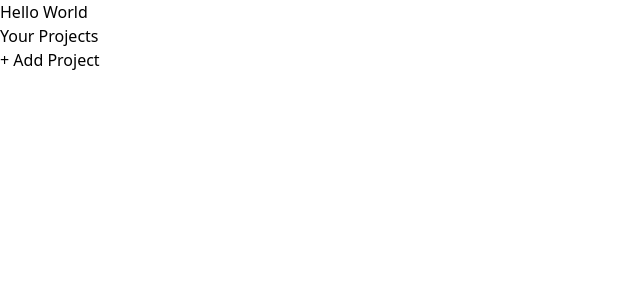
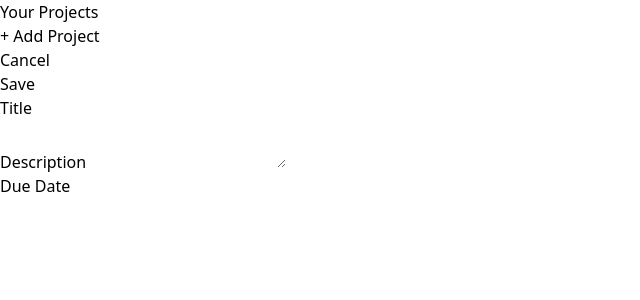
Before and after one commit to patbou02/project-management-system, a React (Vite) app: page / in a window 1280 px wide. Shown: the top 300 px of the page, without its empty margins (0-640 px from the left). Built offline with nearby package versions, Linux system fonts and the light colour scheme.

Commit message:
Created NewProject component which outputs 2 buttons and 3 input fields which are themselves rendered via an Input custom component, then add NewProject instance into the App component's main element and also assign some basic styling for positioning of elements. Remove unnecessary H1 element

```diff
--- a/src/App.jsx
+++ b/src/App.jsx
@@ -1,10 +1,11 @@
 import ProjectsSidebar from './components/ProjectsSidebar.jsx';
+import NewProject from './components/NewProject.jsx';
 
 function App() {
   return (
-    <main className="h-screen my-8">
-      <h1 className="my-8 text-center text-5xl font-bold">Hello World</h1>
+    <main className="h-screen my-8 flex gap-8">
       <ProjectsSidebar />
+      <NewProject />
     </main>
   );
 }
--- /dev/null
+++ b/src/components/Input.jsx
@@ -0,0 +1,8 @@
+export default function Input({ label, textarea = false, ...props }) {
+  return (
+    <p>
+      <label htmlFor="">{label}</label>
+      {textarea ? <textarea {...props} /> : <input {...props} />}
+    </p>
+  );
+}
--- /dev/null
+++ b/src/components/NewProject.jsx
@@ -0,0 +1,17 @@
+import Input from './Input.jsx';
+
+export default function NewProject() {
+  return (
+    <div>
+      <menu>
+        <li><button>Cancel</button></li>
+        <li><button>Save</button></li>
+        <div>
+          <Input label="Title" type="text" />
+          <Input label="Description" textarea />
+          <Input label="Due Date" type="text" />
+        </div>
+      </menu>
+    </div>
+  );
+}
```
